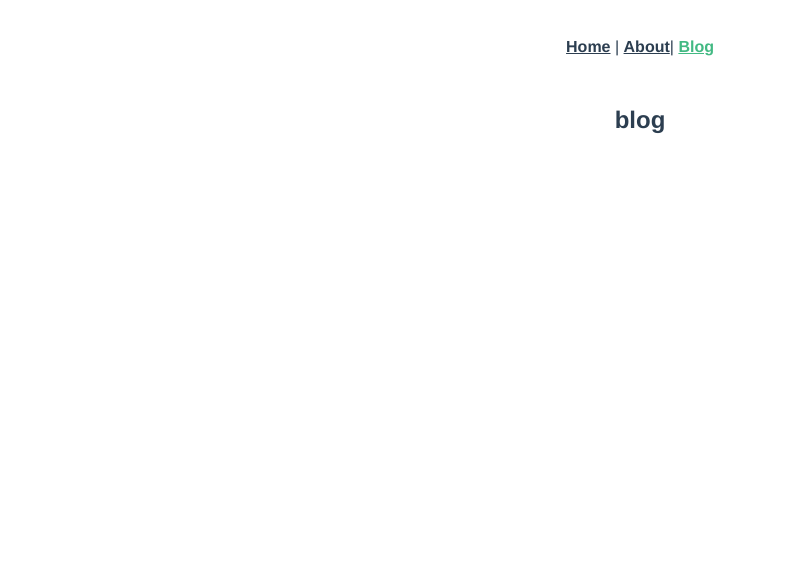
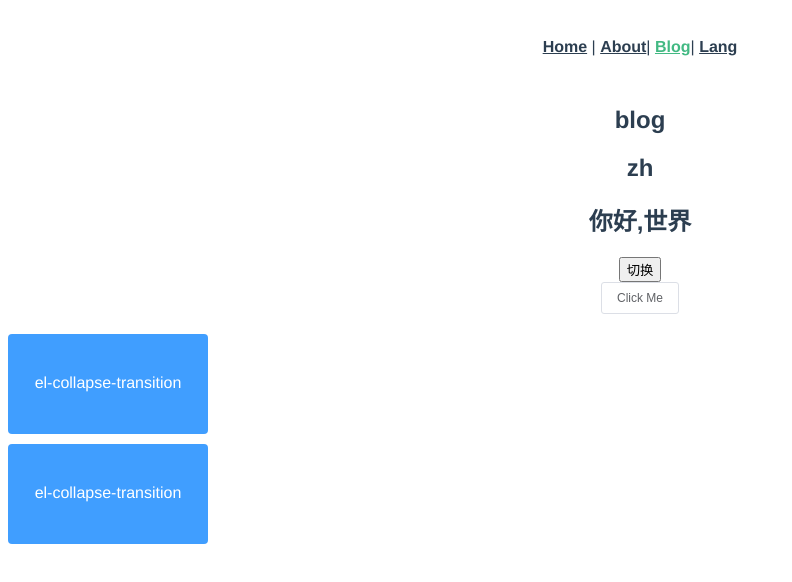
Before and after one commit to 1712954704/blog-vue, a Vue app: page /#/blog in a window 1280 px wide. Shown: the top 582 px of the page, without its empty margins (0-792 px from the left). Built offline with nearby package versions, Linux system fonts and the light colour scheme.

Commit message:
'国际化及app.vue控制'

```diff
--- a/package.json
+++ b/package.json
@@ -9,7 +9,9 @@
   },
   "dependencies": {
     "core-js": "^3.6.5",
+    "element-ui": "^2.13.2",
     "vue": "^2.6.11",
+    "vue-i18n": "^8.22.1",
     "vue-router": "^3.2.0",
     "vuex": "^3.4.0"
   },
--- a/src/App.vue
+++ b/src/App.vue
@@ -1,11 +1,13 @@
 <template>
   <div id="app">
-    <div id="nav">
+    <div id="nav" v-if="$route.meta.keep">
       <router-link to="/">Home</router-link> |
       <router-link to="/about">About</router-link>|
-      <router-link to="/blog">Blog</router-link>
+      <router-link to="/blog">Blog</router-link>|
+      <router-link to="/lang">Lang</router-link>
     </div>
-    <router-view />
+    <!-- <router-view /> -->
+    <router-view v-if="$route.meta.keep"></router-view>
   </div>
 </template>
 
--- /dev/null
+++ b/src/i18n/i18n.js
@@ -0,0 +1,12 @@
+import Vue from "vue";
+import VueI18n from 'vue-i18n'
+import messages from './lang'
+
+Vue.use(VueI18n)
+
+const i18n = new VueI18n({
+    locale:localStorage.lang || 'zh',
+    messages
+})
+
+export default i18n
--- /dev/null
+++ b/src/i18n/lang/en.js
@@ -0,0 +1,6 @@
+const en = {
+    message: {
+        'hello': 'hello,world',
+    }
+}
+export default en
--- /dev/null
+++ b/src/i18n/lang/index.js
@@ -0,0 +1,6 @@
+import en from "./en"
+import zh from "./zh"
+export default {
+    en,
+    zh
+}
--- /dev/null
+++ b/src/i18n/lang/zh.js
@@ -0,0 +1,6 @@
+const zh = {
+    message: {
+        'hello': '你好,世界',
+    }
+}
+export default zh
--- a/src/main.js
+++ b/src/main.js
@@ -1,12 +1,17 @@
 import Vue from "vue";
+import ElementUI from 'element-ui';
+import 'element-ui/lib/theme-chalk/index.css';
 import App from "./App.vue";
 import router from "./router";
 import store from "./store";
+import i18n from './i18n/i18n'
 
 Vue.config.productionTip = false;
+Vue.use(ElementUI, { size: 'small', zIndex: 3000 });
 
 new Vue({
   router,
   store,
+  i18n,
   render: h => h(App)
 }).$mount("#app");
--- a/src/router/index.js
+++ b/src/router/index.js
@@ -8,11 +8,19 @@ const routes = [
   {
     path: "/",
     name: "Home",
-    component: Home
+    component: Home,
+    meta: {
+      nav: true,
+      keep: true
+    }
   },
   {
     path: "/about",
     name: "About",
+    meta: {
+      nav: true,
+      keep: true
+    },
     // route level code-splitting
     // this generates a separate chunk (about.[hash].js) for this route
     // which is lazy-loaded when the route is visited.
@@ -22,12 +30,29 @@ const routes = [
   {
     path: "/blog",
     name: "Blog",
+    meta: {
+      nav: true,
+      keep: true
+    },
     // route level code-splitting
     // this generates a separate chunk (about.[hash].js) for this route
     // which is lazy-loaded when the route is visited.
     component: () =>
       import(/* webpackChunkName: "about" */ "../views/Blog.vue")
-  }
+  },
+    {
+    path: "/Lang",
+    name: "Lang",
+    meta: {
+      nav: true,
+      keep: true
+    },
+    // route level code-splitting
+    // this generates a separate chunk (about.[hash].js) for this route
+    // which is lazy-loaded when the route is visited.
+    component: () =>
+      import(/* webpackChunkName: "about" */ "../views/Lang.vue")
+  },
 ];
 
 const router = new VueRouter({
--- a/src/views/Blog.vue
+++ b/src/views/Blog.vue
@@ -1,11 +1,64 @@
 <style>
+.transition-box {
+    margin-bottom: 10px;
+    width: 200px;
+    height: 100px;
+    border-radius: 4px;
+    background-color: #409EFF;
+    text-align: center;
+    color: #fff;
+    padding: 40px 20px;
+    box-sizing: border-box;
+    margin-right: 20px;
+  }
 </style>
 <template>
-    <h2>blog</h2>
+  <div class="blog">
+    <div>
+      <h2>blog</h2>
+      <h2>{{lang}}</h2>
+      <h2>{{$t('message.hello')}}</h2>
+      <button @click="add">切换</button>
+    </div>
+    <div>
+      <el-button @click="show3 = !show3">Click Me</el-button>
+
+      <div style="margin-top: 20px; height: 200px;">
+        <el-collapse-transition>
+          <div v-show="show3">
+            <div class="transition-box">el-collapse-transition</div>
+            <div class="transition-box">el-collapse-transition</div>
+          </div>
+        </el-collapse-transition>
+      </div>
+    </div>
+  </div>
 </template>
-
 <script>
 export default {
   name: "Blog",
+  data() {
+    return {
+      isShow: false,
+      lang: 'zh',
+      n: '',
+      show3: true,
+    }
+  },
+  methods: {
+    add() {
+      if(this.n == ''){
+        console.log('zh')
+        this.n = 1
+        this.lang = 'en'
+        this.$i18n.locale = this.lang
+      }else{
+        console.log('en')
+        this.n = ''
+        this.lang = 'zh'
+        this.$i18n.locale = this.lang
+      }
+    }
+  }
 };
 </script>
--- /dev/null
+++ b/src/views/Lang.vue
@@ -0,0 +1,36 @@
+<style>
+</style>
+<template>
+  <div class="lang">
+      <h2>blog</h2>
+      <h2>{{lang}}</h2>
+      <h2>{{$t('message.hello')}}</h2>
+      <button @click="add">切换</button>
+  </div>
+</template>
+<script>
+export default {
+  name: "Lang",
+  data() {
+    return {
+      lang: 'zh',
+      n: ''
+    }
+  },
+  methods: {
+    add() {
+      if(this.n == ''){
+        console.log('zh')
+        this.n = 1
+        this.lang = 'en'
+        this.$i18n.locale = this.lang
+      }else{
+        console.log('en')
+        this.n = ''
+        this.lang = 'zh'
+        this.$i18n.locale = this.lang
+      }
+    }
+  }
+};
+</script>
```
Also changed, not shown: 1 other file (tests, documents, lock files or other folders).
